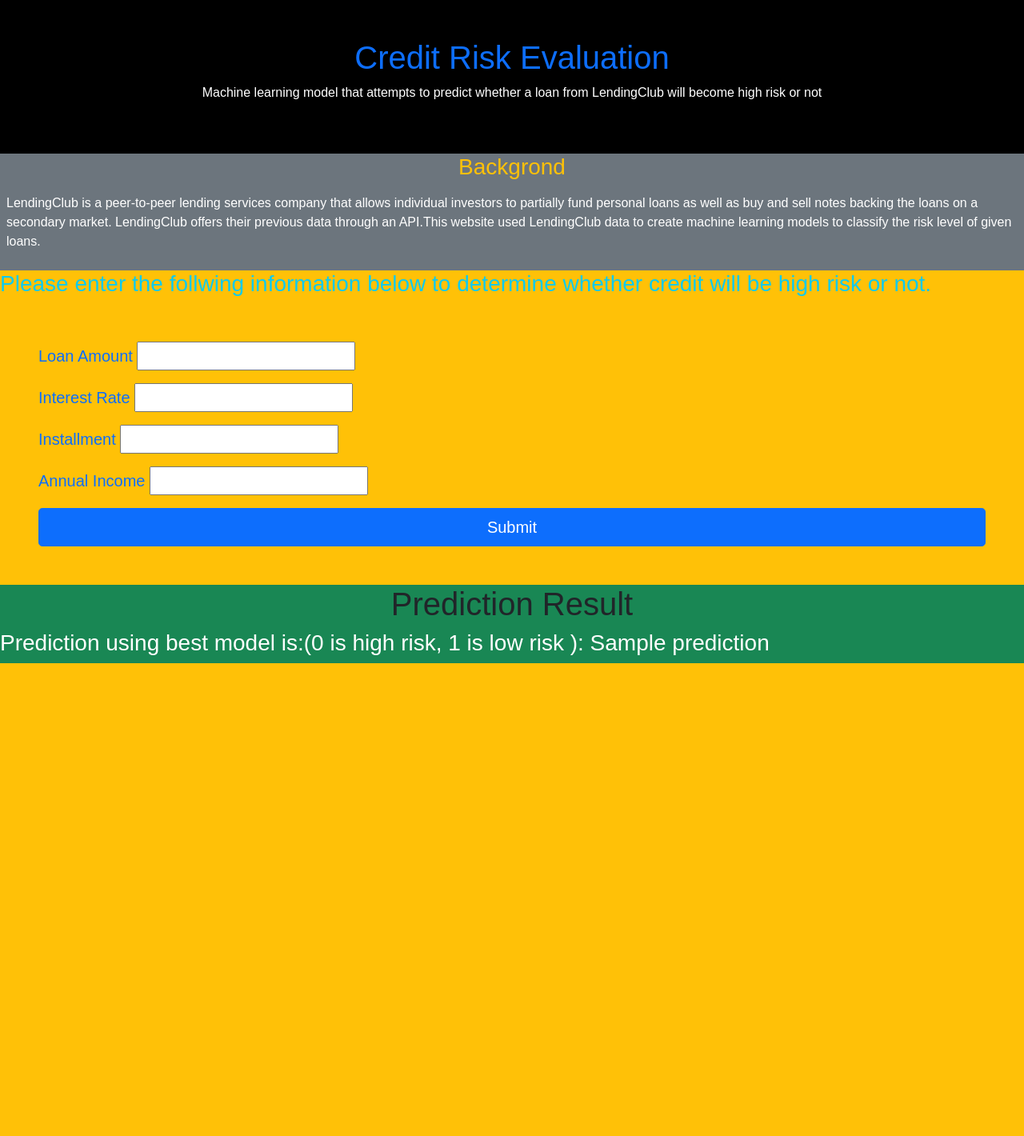
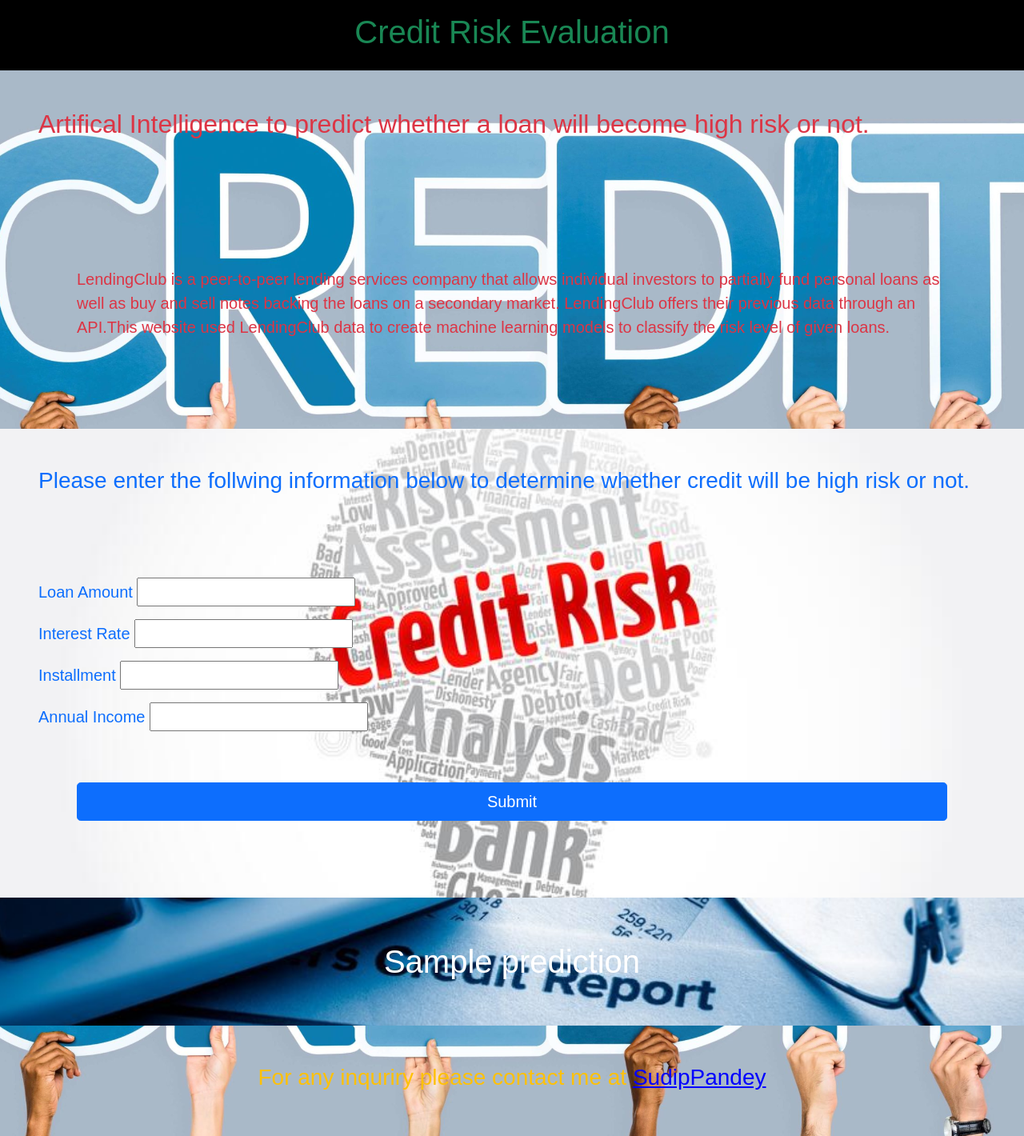
Before and after one commit to pandeysudip/credit-risk, a Flask app: template templates/index.html in a window 1280 px wide. Shown: the whole page at 80% size. Before the commit the page ends 829 px from the top, so only its background shows below. Run offline with Flask 2, Linux system fonts and the light colour scheme; the template is opened without the code that fills it: most values are stand-ins (such as "Sample title", 1, 10 or a date in 2020); some libraries are stand-ins or nearby versions.

Commit message:
updating html

```diff
--- a/app.py
+++ b/app.py
@@ -10,8 +10,8 @@
 if uri.startswith("postgres://"):
     uri = uri.replace("postgres://", "postgresql://", 1)
 
-app.config['SQLALCHEMY_DATABASE_URI'] = uri
-# 'postgresql://localhost:5432/credit-risk-eval'
+app.config['SQLALCHEMY_DATABASE_URI'] = uri#'postgresql://localhost:5432/credit-risk-eval'  #
+#
 
 
 # Remove tracking modifications
@@ -58,7 +58,7 @@
         variables = [loan_amount, interest_rate,
                      installement,  anual_income]
         predict = utilis.preprocess(variables)
-        predict, *_ = predict
+        #predict, *_ = predict
         # Return the template
 
         return render_template("index.html", pred=variables, prediction=predict)
--- a/static/css/style.css
+++ b/static/css/style.css
@@ -17,6 +17,28 @@
   height: 800%;
 }
 
+body {
+  background: url('../Images/back5.jpeg') no-repeat center center fixed;
+  -webkit-background-size: cover;
+  -moz-background-size: cover;
+  background-size: cover;
+  -o-background-size: cover;
+}
+#back2 {
+  background: url('../Images/back4.jpeg') no-repeat center center fixed;
+  -webkit-background-size: cover;
+  -moz-background-size: cover;
+  background-size: cover;
+  -o-background-size: cover;
+}
+
+#back3 {
+  background: url('../Images/back.jpeg') no-repeat center center fixed;
+  -webkit-background-size: cover;
+  -moz-background-size: cover;
+  background-size: cover;
+  -o-background-size: cover;
+}
 /* for id # and for class.*/
 /* no need to nested inside but easier to read*/
 .chartBox{
--- a/templates/index.html
+++ b/templates/index.html
@@ -12,22 +12,26 @@
         <link rel="stylesheet" type="text/css" href="static/css/style.css">
     </head>
     <body>
-        <section class='bg-secondary'>
+        <section class=''>
 
 
 
-        <div class='bg-black p-5 text-primary text-center'><h1>Credit Risk Evaluation</h1>
-            <p class='text-white'>Machine learning model that attempts to predict whether a loan from LendingClub will become high risk or not</p>
+        <div id="back" class=' bg-black p-3 text-success text-center '><h1>Credit Risk Evaluation</h1>
+
+
+        </div>
+        <div>
+            <h2 class='text-danger p-5'>Artifical Intelligence to predict whether a loan will become high risk or not.</h2>
          </div>
-         <div class='bg-secondary'>
-             <h3 class='text-center text-warning'>Backgrond</h3>
-         <p class='text-white p-2'>
+         <div class='p-5'>
+             <h3 class='text-center text-warning'></h3>
+         <p class='text-danger lead p-5'>
              LendingClub is a peer-to-peer lending services company that allows individual investors to partially fund personal loans as well as buy and sell notes backing the loans on a secondary market. LendingClub offers their previous data through an API.This website used LendingClub data to create machine learning models to classify the risk level of given loans.
          </p>
 
         </div>
-        <section class="bg-warning">
-            <h3 class='text-info '>Please enter the follwing information below to determine whether credit will be high risk or not. </h3>
+        <section id="back2" class="bg-primary">
+            <h3 class='text-primary p-5 '>Please enter the follwing information below to determine whether credit will be high risk or not. </h3>
             <div class= "p-5" >
                 <form action = "/send" method = "POST" role="form">
 
@@ -55,22 +59,31 @@
                     </div>
 
                     <!-- Form submit button -->
-                    <div class="d-grid">
+                    <div class="d-grid p-5">
                         <button class="btn btn-primary btn-lg" type="submit" value="submit">Submit</button>
                     </div>
 
                 </form>
 
             </div>
-            <div class=" bg-success row justify-content-md-center">
-                <h1 class="text-center">Prediction Result</h1>
+            <div id="back3" class=" p-5 bg-success row justify-content-md-center">
+                <h1 class="text-center text-warning"></h1>
                 <!--<h3>List of values{{ pred }}</h3>-->
-                <h3 class=" text-white">Prediction using best model is:(0 is high risk, 1 is low risk ): {{ prediction }}</h3>
+                <h1 class=" text-white text-center"> {{ prediction }}</h1>
 
           </div>
 
+
         </section>
-    </section>
+        <div class="text-center text-warning p-5">
+           <h3> For any inquriry please contact me at <a href="https://pandeysudip.github.io/web/" target="_blank">SudipPandey</a></h3>
+        </div>
+
+        <script>
+            function myFunction() {
+              document.getElementById("back3").reset();
+            }
+        </script>
 
 
 
--- a/utilis.py
+++ b/utilis.py
@@ -26,4 +26,7 @@
     trained_model = joblib.load('model.pkl')
     prediction = trained_model.predict(X_scaler)
 
-    return prediction
+    if prediction == [0]:
+        return "There is high risk for lending loan"
+    else:
+        return "There is no risk for lending loan!!!"
```
Also changed, not shown: Images/back2.jpeg (added), static/Images/back.jpeg (added), static/Images/back2.jpeg (added), static/Images/back3.jpeg (added), static/Images/back3.png (added), static/Images/back4.jpeg (added), static/Images/back5.jpeg (added), static/Images/comp.png (added), static/Images/credit.png (added), static/Images/per1.png (added), static/Images/per2.png (added), 3 other files.
